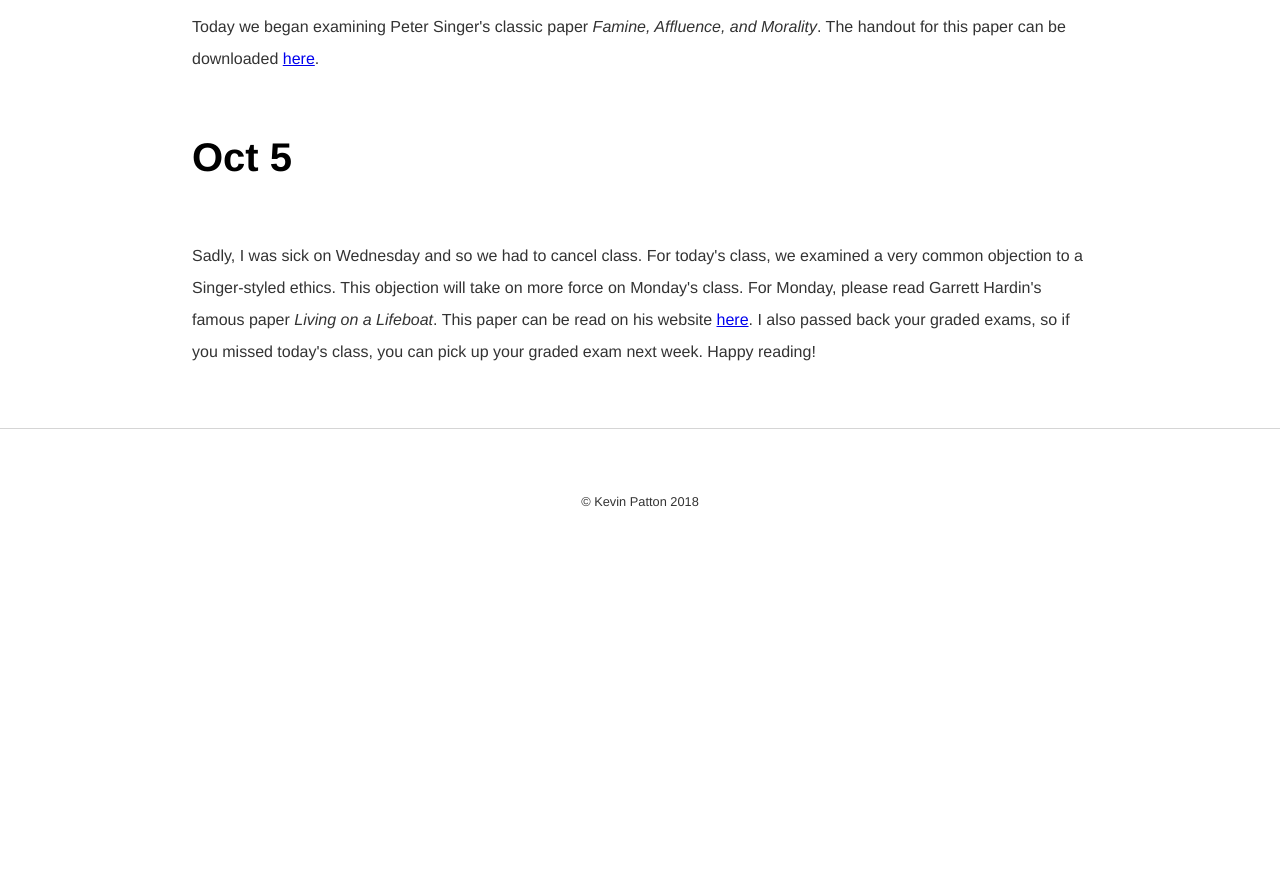
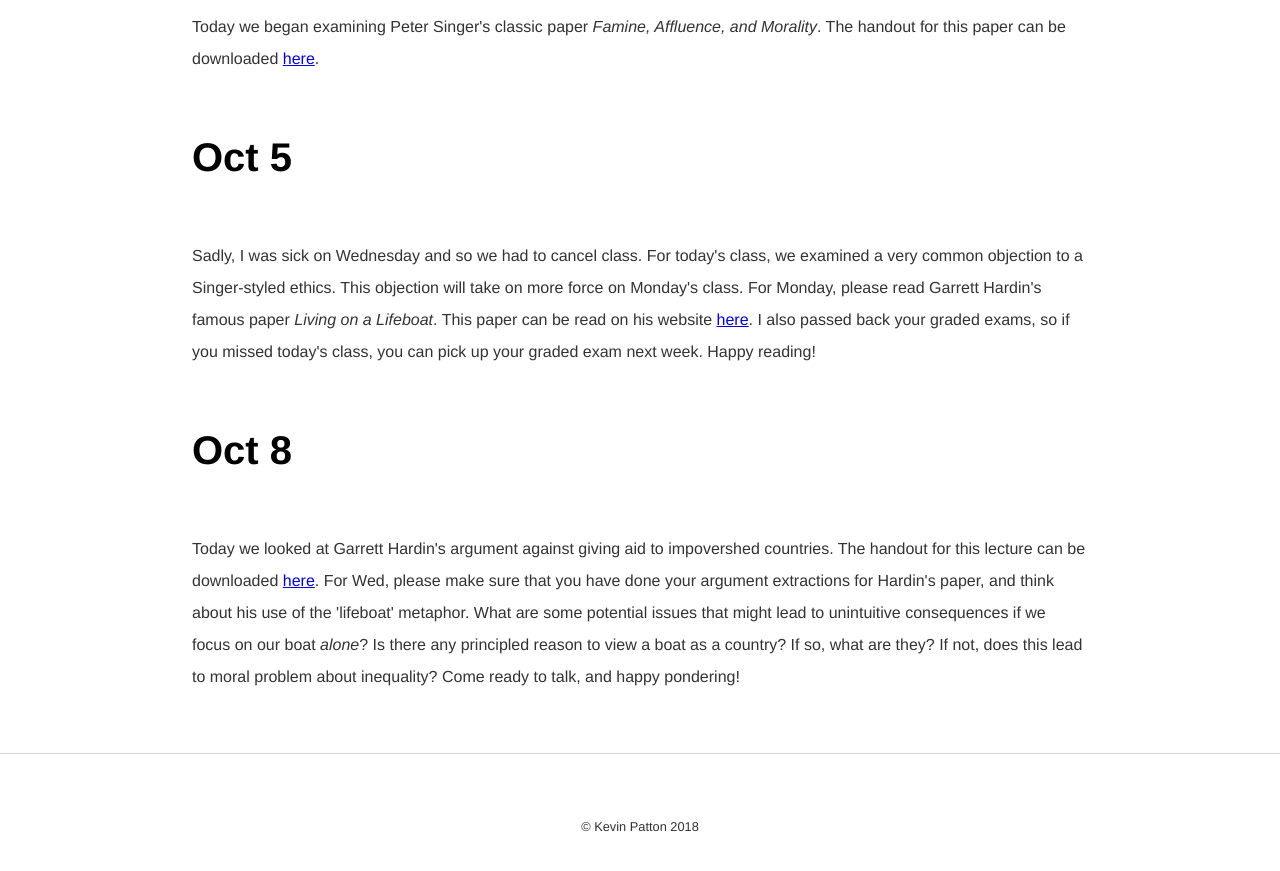
Before and after one commit to kevinjpatton/kevinjpatton.github.io, a Jekyll site: the page built from teaching/phil1020/index.html, in a window 1280 px wide and 900 px high, scrolled down 3950 px. Shown: the top 871 px of the window. Built offline with Jekyll 4.4.1, drawn with Linux system fonts in a browser that asks for light colours; Markdown is read by kramdown in place of the engine named in the settings; before the commit the page ends 4525 px from its top, so only the background shows below that.

Commit message:
Update index.html

```diff
--- a/teaching/phil1020/index.html
+++ b/teaching/phil1020/index.html
@@ -36,3 +36,5 @@ http://www.sfu.ca/philosophy/resources/writing.html>here</a>.
 <p>Today we began examining Peter Singer's classic paper <i>Famine, Affluence, and Morality</i>.  The handout for this paper can be downloaded <a href=/teaching/phil1020/Handout_PeterSinger.pdf	target="_blank">here</a>.</p>
 <h1>Oct 5</h1>
 <p>Sadly, I was sick on Wednesday and so we had to cancel class.  For today's class, we examined a very common objection to a Singer-styled ethics.  This objection will take on more force on Monday's class.  For Monday, please read Garrett Hardin's famous paper <i>Living on a Lifeboat</i>.  This paper can be read on his website <a href=http://www.garretthardinsociety.org/articles/art_living_on_a_lifeboat.html	target="_blank">here</a>.  I also passed back your graded exams, so if you missed today's class, you can pick up your graded exam next week.  Happy reading!</p>
+<h1>Oct 8</h1>
+<p>Today we looked at Garrett Hardin's argument against giving aid to impovershed countries.  The handout for this lecture can be downloaded <a href=/teaching/phil1020/Handout_GarrettHardin.pdf	target="_blank">here</a>.  For Wed, please make sure that you have done your argument extractions for Hardin's paper, and think about his use of the 'lifeboat' metaphor.  What are some potential issues that might lead to unintuitive consequences if we focus on our boat <i>alone</i>?  Is there any principled reason to view a boat as a country?  If so, what are they?  If not, does this lead to moral problem about inequality?  Come ready to talk, and happy pondering!</p>
```
